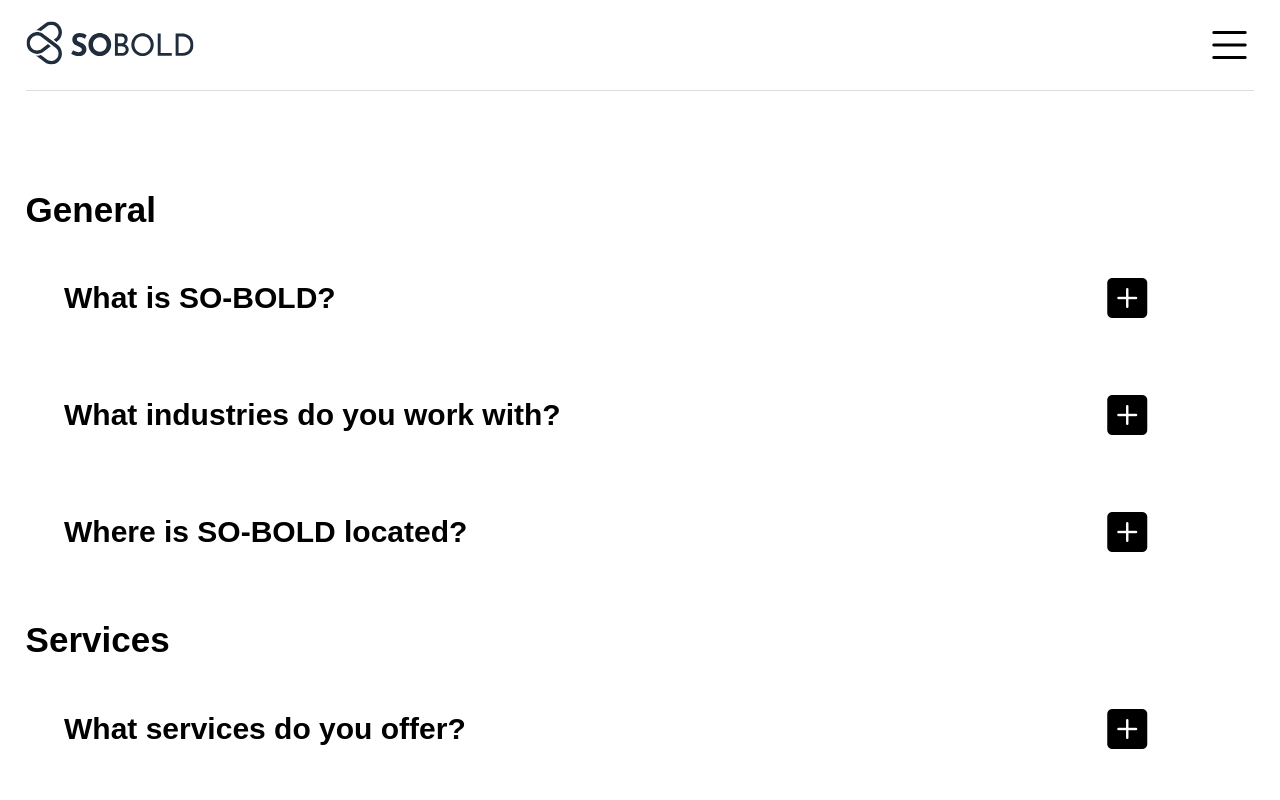
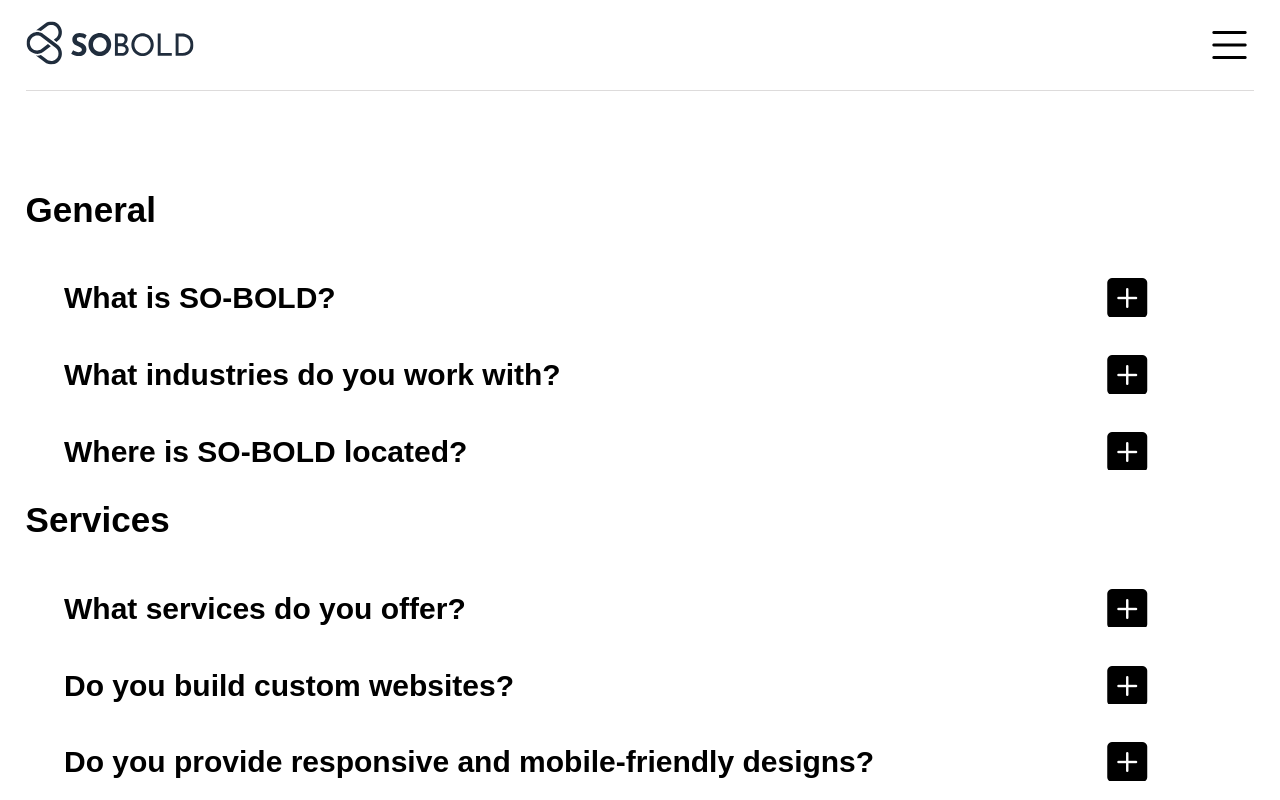
Before and after one commit to pranavveyondtech-gif/SO-BOLD, a React (Vite) app: page /SO-BOLD/faqs in a window 1280 px wide. Shown: the top 800 px of the page. Built offline with nearby package versions, Linux system fonts and the light colour scheme.

Commit message:
faq dropdown ,

```diff
--- a/src/assets/css/FAQs.css
+++ b/src/assets/css/FAQs.css
@@ -33,6 +33,9 @@
     padding: 2.4rem;
     border-radius: 3.2rem;
     max-width: 1160px;
+    max-height: 0px;
+    overflow: hidden;
+    transition: max-height 0.5s cubic-bezier(0.4, 0, 0.2, 1);
 }
 
 .faq-question-container {
--- a/src/pages/FAQs.jsx
+++ b/src/pages/FAQs.jsx
@@ -18,6 +18,9 @@ export default function FAQs() {
               <div
                 key={uniqueIndex}
                 className={`faq-item ${openIndex === uniqueIndex ? "active-faq" : ""}`}
+                style={{
+                  maxHeight: openIndex === uniqueIndex ? "9999px" : "0px",
+                }}
               >
                 <div
                   className="faq-question-container"
```
